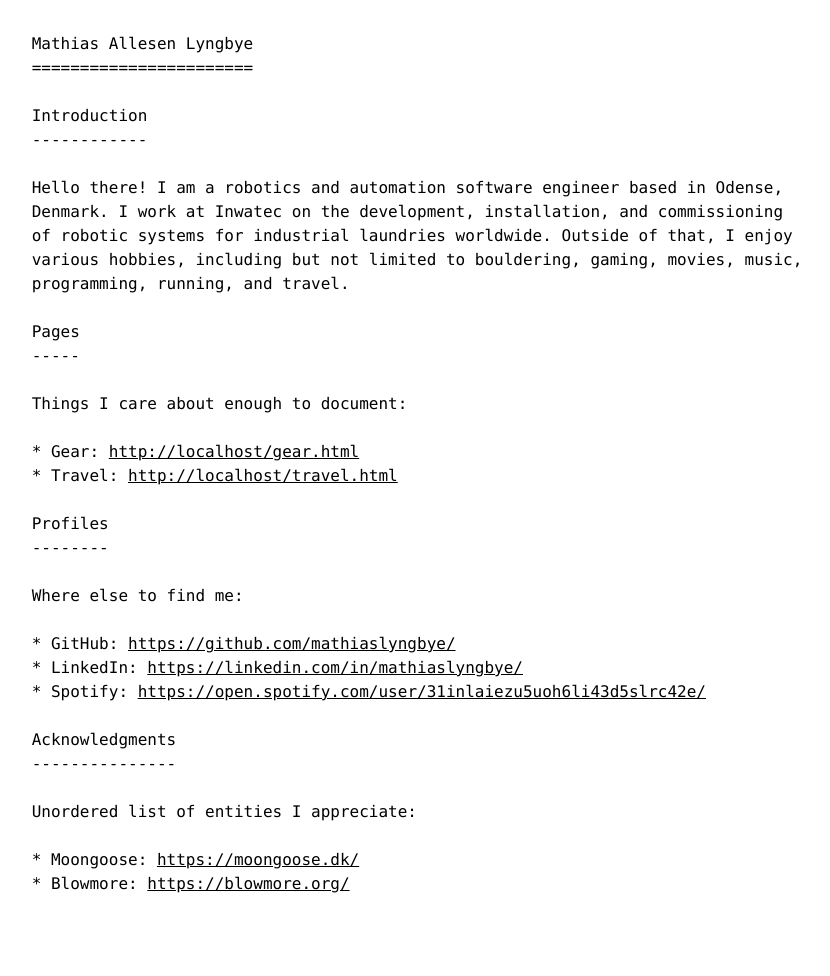
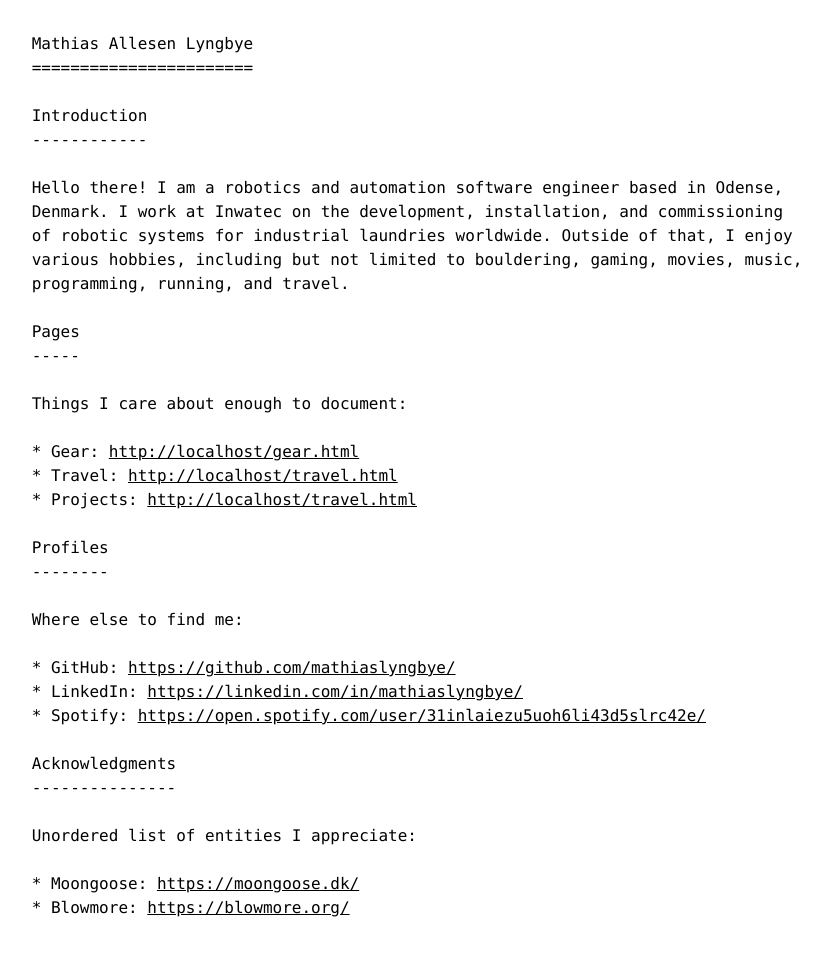
Before and after one commit to mathiaslyngbye/mathiaslyngbye.github.io, a Jekyll site: the page built from index.md, in a window 1280 px wide. Shown: the whole page, without its empty margins (223-1053 px from the left). Built offline with Jekyll 4.4.1, drawn with Linux system fonts in a browser that asks for light colours; before the commit the page ends 952 px from its top, so only the background shows below that.

Commit message:
Add projects to index

```diff
--- a/index.md
+++ b/index.md
@@ -12,6 +12,7 @@ Hello there! I am a robotics and automation software engineer based in Odense, D
 Things I care about enough to document:
 * Gear: [/gear.html](/gear.html)
 * Travel: [/travel.html](/travel.html)
+* Projects: [/projects.html](/travel.html)
 
 ## Profiles
 Where else to find me:
```
